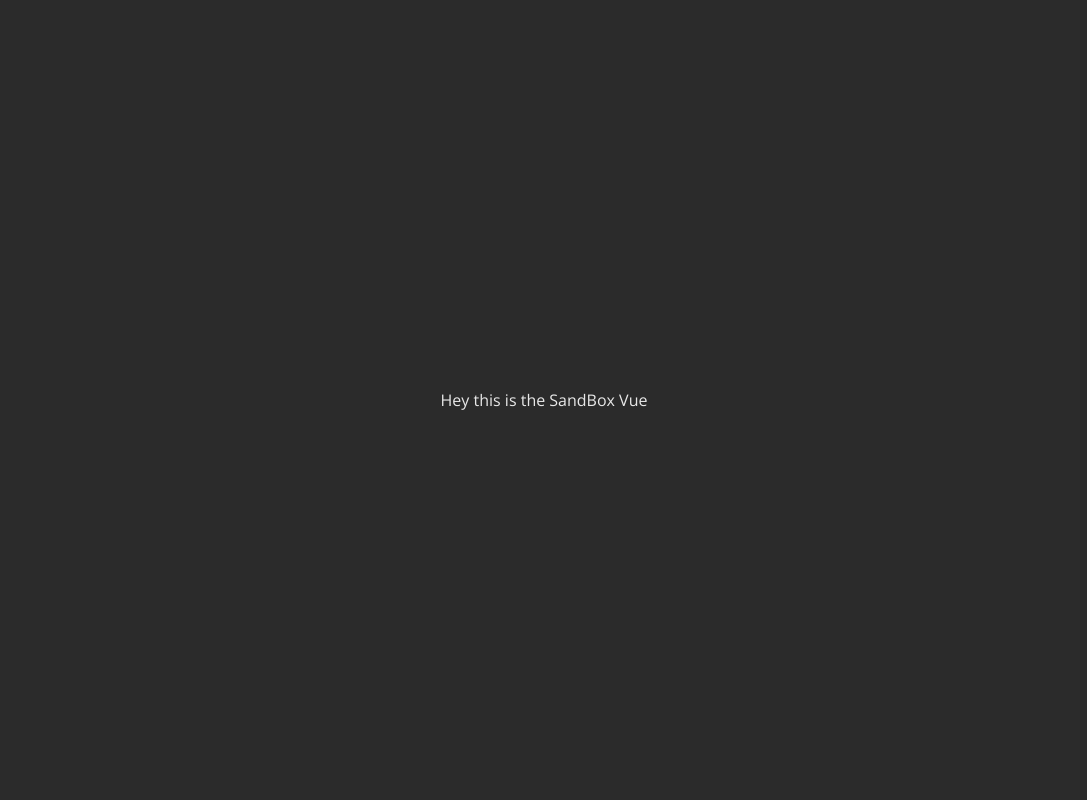
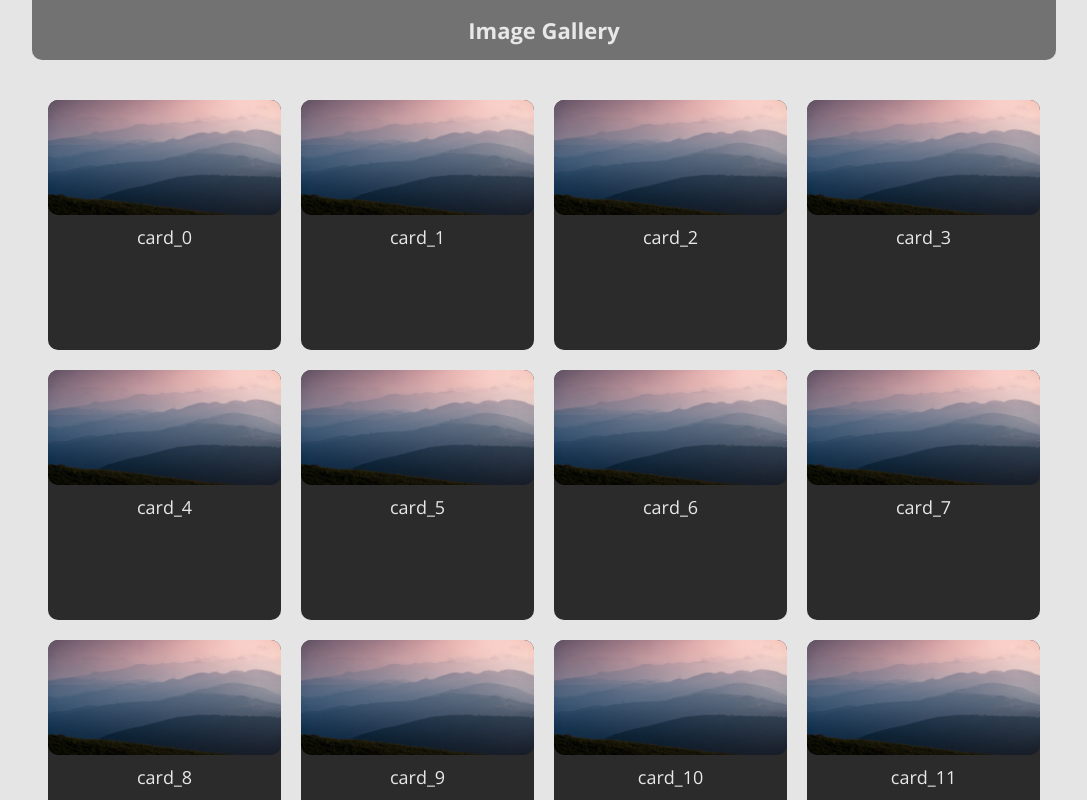
Before and after one commit to Texmo100/SandBox_Vue, a Vue app: page / in a window 1280 px wide. Shown: the top 800 px of the page, without its empty margins (96-1183 px from the left). Built offline with nearby package versions, Linux system fonts and the light colour scheme.

Commit message:
ImageGallery completed

```diff
--- a/src/App.vue
+++ b/src/App.vue
@@ -1,12 +1,20 @@
 <template>
   <div class="wrapper">
-    <p>Hey this is the SandBox Vue</p>
+    <Title title="Image Gallery"/>
+    <Gallery />
   </div>
 </template>
 
 <script>
+import Gallery from './components/Gallery/Gallery.vue';
+import Title from './components/Title/Title.vue';
+
 export default {
   name: "App",
+  components: {
+    Gallery,
+    Title,
+  },
 };
 </script>
 
@@ -31,19 +39,19 @@ body {
   font-family: "Open Sans", sans-serif;
 }
 
-p {
+p, h1 {
   margin: 0;
 }
 </style>
 
 <style scoped>
 .wrapper {
-  height: 100vh;
-  background-color: #2b2b2b;
-  color: #e8e8e8;
+  min-height: 100vh;
+  max-height: 100%;
+  background-color: #e5e5e5;
+  color: #2b2b2b;
   display: flex;
   justify-content: center;
-  align-items: center;
   padding: 2rem;
 }
 </style>
--- /dev/null
+++ b/src/components/Card/Card.vue
@@ -0,0 +1,61 @@
+<template>
+  <div class="card">
+    <div class="card__image"></div>
+    <div class="card__content">
+      <p>{{title}}</p>
+    </div>
+  </div>
+</template>
+
+<script>
+export default {
+  // eslint-disable-next-line vue/multi-word-component-names
+  name: "Card",
+  props: {
+    title: { type: String, required: true },
+  }
+};
+</script>
+
+<style scoped>
+.card {
+    background-color: #2b2b2b;
+    color: #e8e8e8;
+    display: flex;
+    flex-direction: column;
+    border-radius: 1rem;
+    transition: all 200ms ease;
+}
+
+.card:hover {
+  cursor: pointer;
+  background-color: #333333;
+  transform: scale(1.1);
+}
+
+.card__image, .card__content {
+    flex: 1;
+}
+
+.card__image {
+  width: 100%;
+  height: 100%;
+  background-image: url('../../assets/image_01.jpg');
+  background-size: cover;
+  background-position: center center;
+  background-repeat: no-repeat;
+  border-radius: 1rem;
+}
+
+.card__content {
+    display: flex;
+    justify-content: center;
+    border-radius: 1rem;
+    padding: 1rem;
+}
+
+.card__content > p {
+    font-size: 1.8rem;
+    font-weight: 400;
+}
+</style>
--- /dev/null
+++ b/src/components/Gallery/Gallery.vue
@@ -0,0 +1,58 @@
+<template>
+  <div class="gallery">
+    <Card v-for="item in items" :key="item.id" :title="item.title" />
+  </div>
+</template>
+
+<script>
+import Card from "../Card/Card.vue";
+
+const itemGenerator = number => {
+  const dummyArray = [];
+
+  for(let i = 0; i < number; i++){
+      let item = { id: i, title: `card_${i}`};
+      dummyArray.push(item);
+  }
+
+  return dummyArray;
+};
+
+export default {
+  // eslint-disable-next-line vue/multi-word-component-names
+  name: "Gallery",
+  components: {
+    Card,
+  },
+  data() {
+    return {
+      items: itemGenerator(16),
+    };
+  },
+};
+</script>
+
+<style scoped>
+.gallery {
+  margin-top: 8rem;
+  width: 80%;
+  height: 100%;
+  display: grid;
+  grid-template-columns: repeat(4, 1fr);
+  grid-auto-rows: minmax(25rem, 1fr);
+  gap: 2rem;
+}
+
+@media screen and (max-width: 1000px) {
+  .gallery {
+    grid-template-columns: 1fr;
+    grid-template-columns: repeat(2, 1fr);
+  }
+}
+
+@media screen and (max-width: 768px) {
+  .gallery {
+    grid-template-columns: 1fr;
+  }
+}
+</style>
--- /dev/null
+++ b/src/components/Title/Title.vue
@@ -0,0 +1,37 @@
+<template>
+  <div class="header">
+    <h1 class="title">{{title}}</h1>
+  </div>
+</template>
+
+<script>
+export default {
+  // eslint-disable-next-line vue/multi-word-component-names
+  name: "Title",
+  props: {
+      title: { type: String, required: true },
+  }
+};
+</script>
+
+<style scoped>
+.header {
+  position: fixed;
+  top: 0;
+  width: 80%;
+  height: 6rem;
+  background-color: rgba(0, 0, 0, 50%);
+  display: flex;
+  justify-content: center;
+  align-items: center;
+  color: #e8e8e8;
+  border-bottom-left-radius: 1rem;
+  border-bottom-right-radius: 1rem;
+  z-index: 3;
+}
+
+.title {
+  font-size: 2.2rem;
+  font-weight: 700;
+}
+</style>
```
Also changed, not shown: src/assets/image_01.jpg (added).
